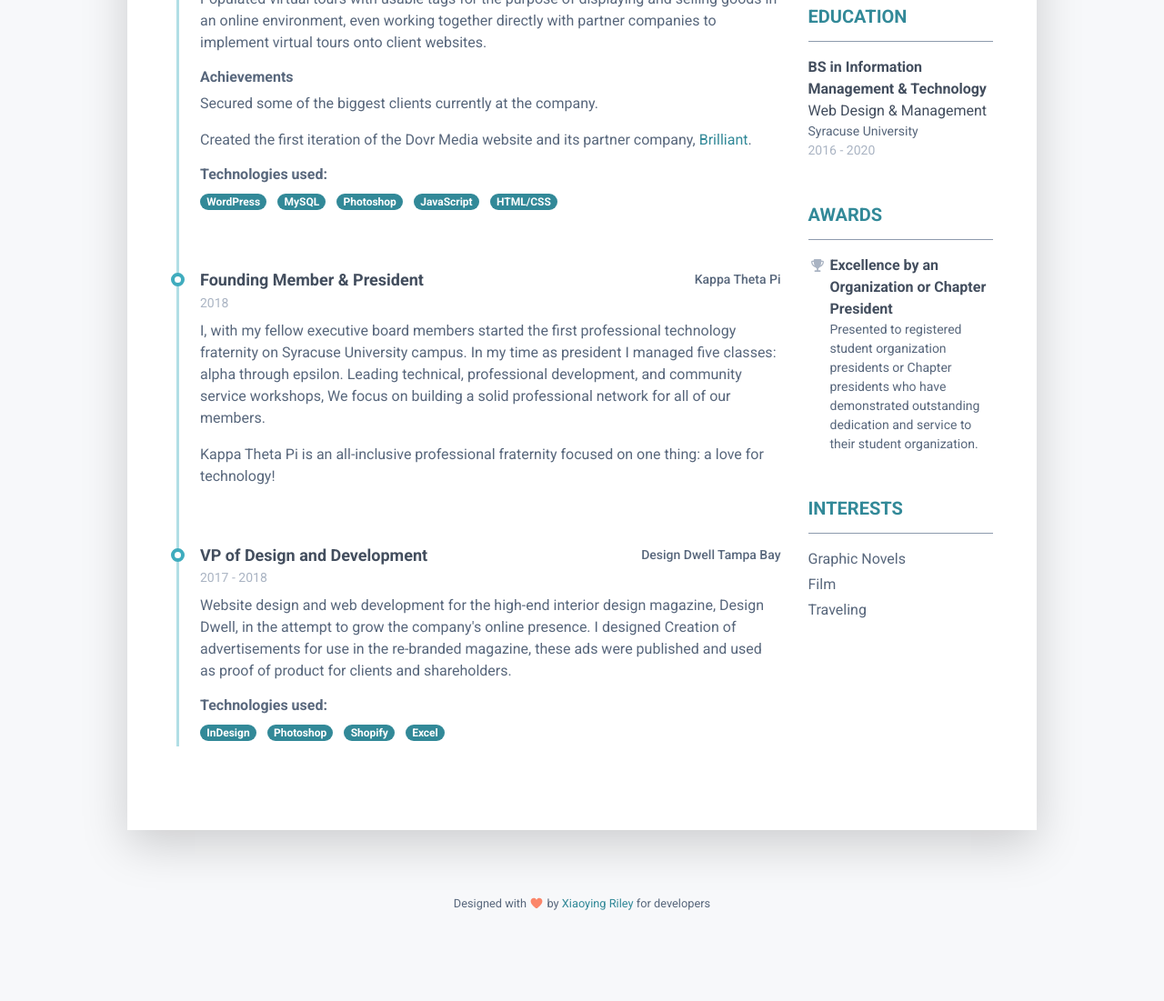
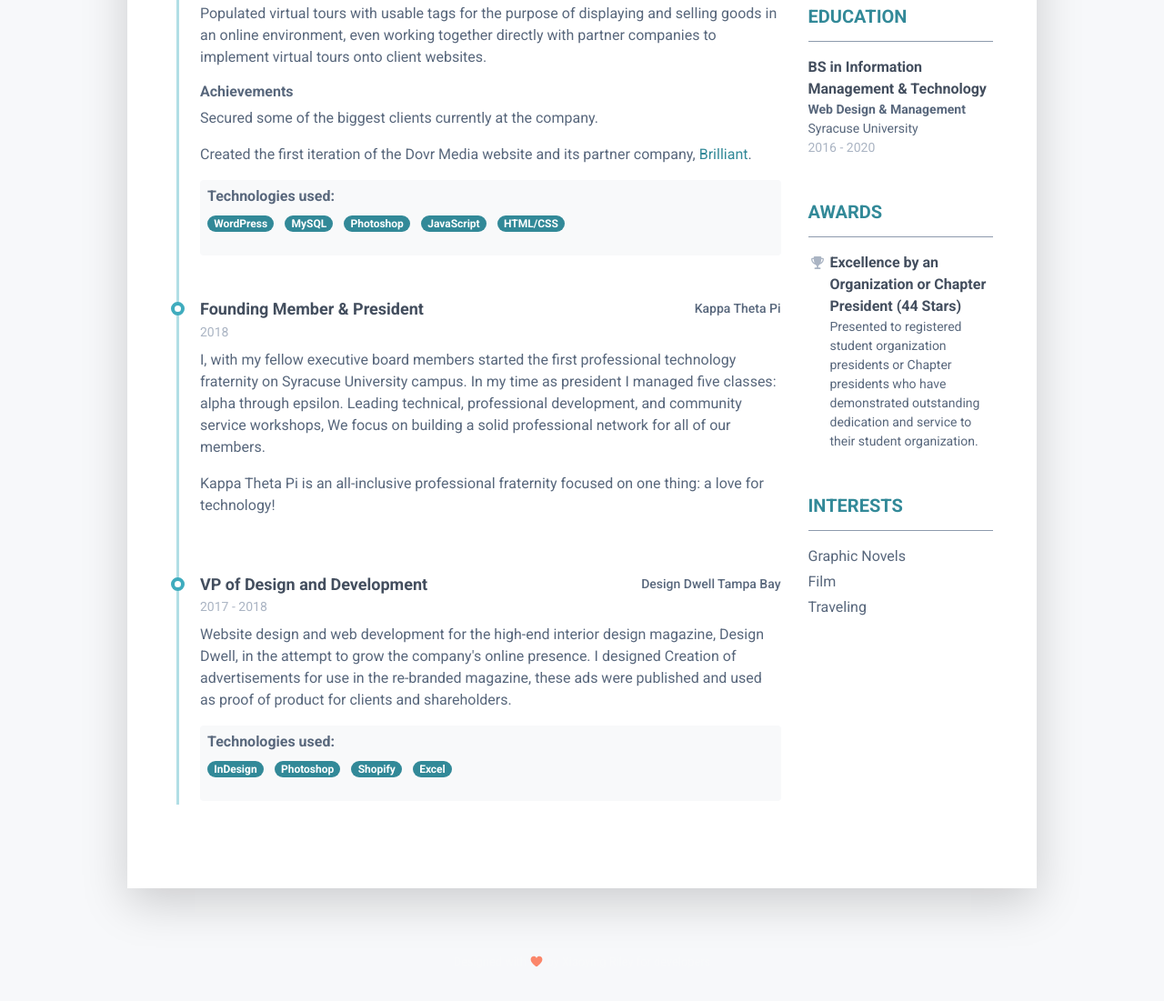
Before and after one commit to sethbenw/personal-site, a plain HTML site: page index.html in a window 1280 px wide. Shown: the part 1131-2232 px from the top of the page at 91% size. Before the commit the page ends 2184 px from the top, so only its background shows below. Drawn offline with Linux system fonts and the light colour scheme.

Commit message:
make it look good

```diff
--- a/assets/css/custom.css
+++ b/assets/css/custom.css
@@ -3,3 +3,12 @@
     transform: translateX(15px);
     text-decoration: none;
 }
+
+small.copyright:hover {
+    color: #58677c;
+}
+
+.resume-skill-item span:hover {
+    color: #fff;
+    background-color: #328998;
+}
--- a/index.html
+++ b/index.html
@@ -85,6 +85,7 @@
 												<li>Atlantic 10 Conference</li>
 											    <li>Big 12 Conference</li>
 											</ul>
+											<div class="bg-light rounded p-2">
 												<h4 class="resume-timeline-item-desc-heading font-weight-bold">Technologies used:</h4>
 												<ul class="list-inline">
 													<li class="list-inline-item"><span class="badge badge-primary badge-pill">Agile</span></li>
@@ -92,6 +93,7 @@
 													<li class="list-inline-item"><span class="badge badge-primary badge-pill">MySQL</span></li>
 													<li class="list-inline-item"><span class="badge badge-primary badge-pill">HTML/CSS</span></li>
 												</ul>
+											</div>
 									    </div><!--//resume-timeline-item-desc-->
 
 								    </article><!--//resume-timeline-item-->
@@ -110,6 +112,7 @@
 										    <h4 class="resume-timeline-item-desc-heading font-weight-bold">Achievements</h4>
 											<p>Secured some of the biggest clients currently at the company.</p>
 											<p>Created the first iteration of the Dovr Media website and its partner company, <a href="https://bebrilliant.io">Brilliant</a>.</p>
+											<div class="bg-light rounded p-2">
 												<h4 class="resume-timeline-item-desc-heading font-weight-bold">Technologies used:</h4>
 												<ul class="list-inline">
 													<li class="list-inline-item"><span class="badge badge-primary badge-pill">WordPress</span></li>
@@ -118,6 +121,7 @@
 													<li class="list-inline-item"><span class="badge badge-primary badge-pill">JavaScript</span></li>
 													<li class="list-inline-item"><span class="badge badge-primary badge-pill">HTML/CSS</span></li>
 												</ul>
+											</div>
 									    </div><!--//resume-timeline-item-desc-->
 
 								    </article><!--//resume-timeline-item-->
@@ -149,6 +153,7 @@
 									    </div><!--//resume-timeline-item-header-->
 									    <div class="resume-timeline-item-desc">
 											<p>Website design and web development for the high-end interior design magazine, Design Dwell, in the attempt to grow the company's online presence. I designed Creation of advertisements for use in the re-branded magazine, these ads were published and used as proof of product for clients and shareholders.</p>
+											<div class="bg-light rounded p-2">
 												<h4 class="resume-timeline-item-desc-heading font-weight-bold">Technologies used:</h4>
 												<ul class="list-inline">
 													<li class="list-inline-item"><span class="badge badge-primary badge-pill">InDesign</span></li>
@@ -156,6 +161,7 @@
 													<li class="list-inline-item"><span class="badge badge-primary badge-pill">Shopify</span></li>
 													<li class="list-inline-item"><span class="badge badge-primary badge-pill">Excel</span></li>
 												</ul>
+											</div>
 									    </div><!--//resume-timeline-item-desc-->
 
 								    </article><!--//resume-timeline-item-->
@@ -262,7 +268,7 @@
 							    <ul class="list-unstyled">
 								    <li class="mb-2">
 										<div class="resume-degree font-weight-bold">BS in Information Management & Technology</div>
-										<div class="resume-degree">Web Design & Management</div>
+										<div class="resume-degree-org font-weight-bold">Web Design & Management</div>
 								        <div class="resume-degree-org">Syracuse University</div>
 								        <div class="resume-degree-time">2016 - 2020</div>
 								    </li>
@@ -275,7 +281,7 @@
 							    <ul class="list-unstyled resume-awards-list">
 								    <li class="mb-2 pl-4 position-relative">
 								        <i class="resume-award-icon fas fa-trophy position-absolute" data-fa-transform="shrink-2"></i>
-								        <div class="resume-award-name">Excellence by an Organization or Chapter President</div>
+								        <div class="resume-award-name">Excellence by an Organization or Chapter President (44 Stars)</div>
 								        <div class="resume-award-desc">Presented to registered student organization presidents or Chapter presidents who have demonstrated outstanding dedication and service to their student organization.</div>
 								    </li>
 							    </ul>
@@ -313,7 +319,7 @@
 
     <footer class="footer text-center pt-2 pb-5">
 	    <!--/* This template is free as long as you keep the footer attribution link. If you'd like to use the template without the attribution link, you can buy the commercial license via our website: themes.3rdwavemedia.com Thank you for your support. :) */-->
-        <small class="text-secondary copyright">Designed with <i class="fas fa-heart"></i> by <a href="http://themes.3rdwavemedia.com" target="_blank">Xiaoying Riley</a> for developers</small>
+        <small class="text-light copyright">Designed with <i class="fas fa-heart"></i> by <a href="http://themes.3rdwavemedia.com" target="_blank" style="color: #f8f9fa">Xiaoying Riley</a> for developers</small>
     </footer>
 
 
```
Lines whose indentation alone changed are shown as unchanged.
